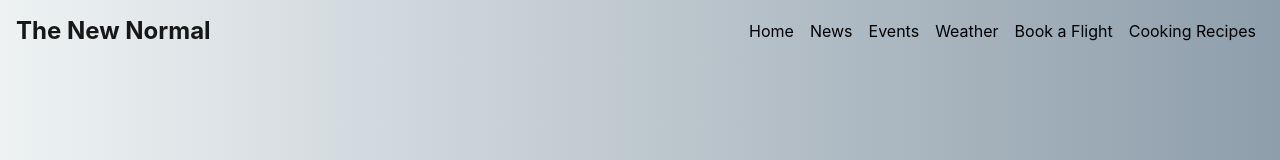
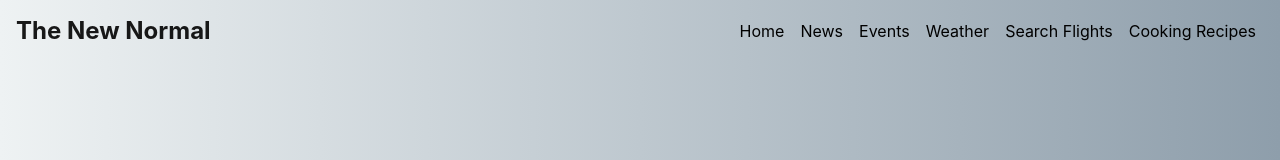
Before and after one commit to fabianpena90/The-New-Normal, a React (Create React App) app: page / in a window 1280 px wide. Shown: the top 160 px of the page. Built offline with nearby package versions, Linux system fonts and the light colour scheme; no server answers.

Commit message:
added wording to navbar

```diff
--- a/src/App.js
+++ b/src/App.js
@@ -44,7 +44,7 @@ function App() {
           <Nav.Link href="/news">News</Nav.Link>
           <Nav.Link href="/events">Events</Nav.Link>
           <Nav.Link href="/weather">Weather</Nav.Link>
-          <Nav.Link href="/flight">Book a Flight</Nav.Link>
+          <Nav.Link href="/flight">Search Flights</Nav.Link>
           <Nav.Link href="/recipes">Cooking Recipes</Nav.Link>
         </Nav>
       </Navbar.Collapse>
```
